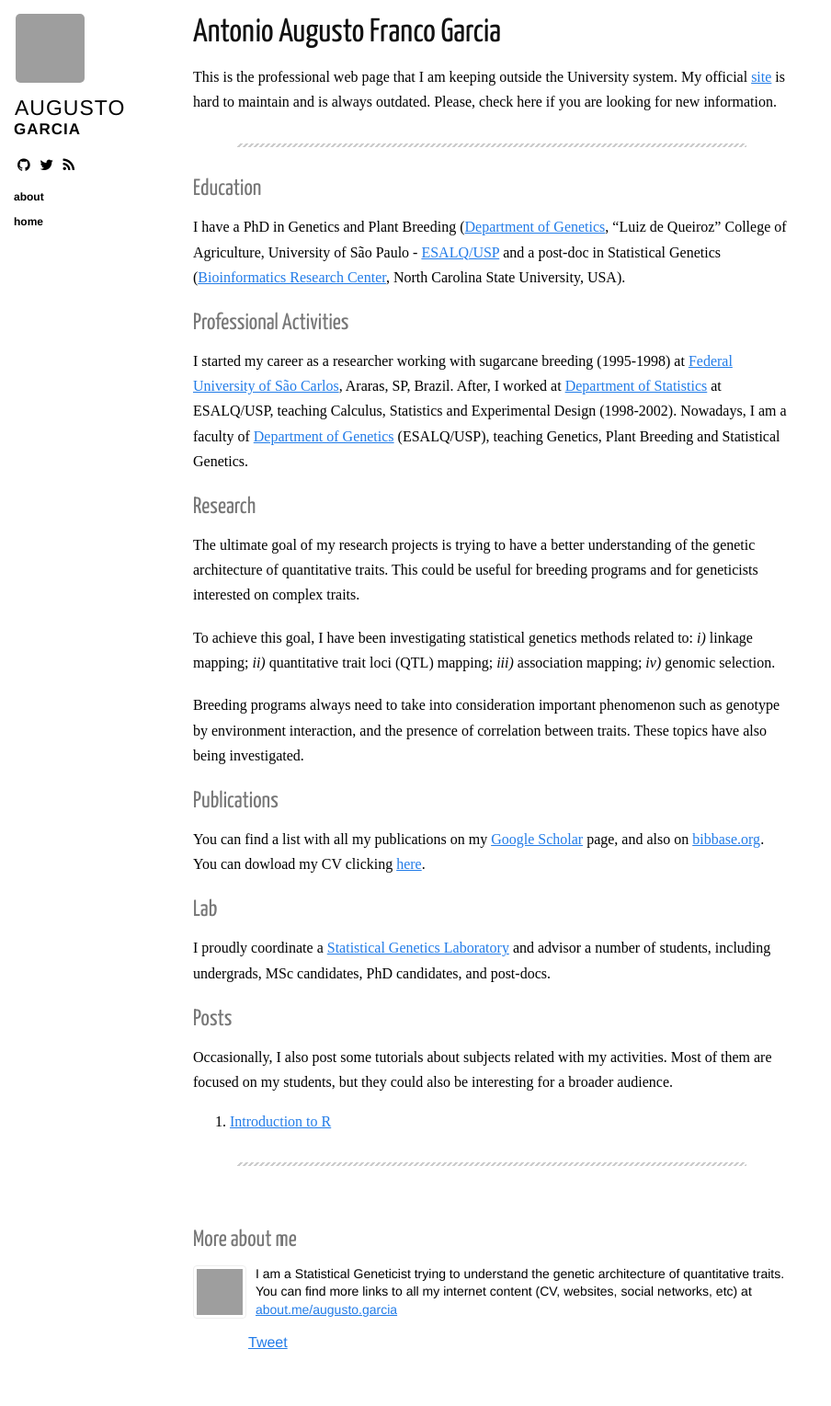
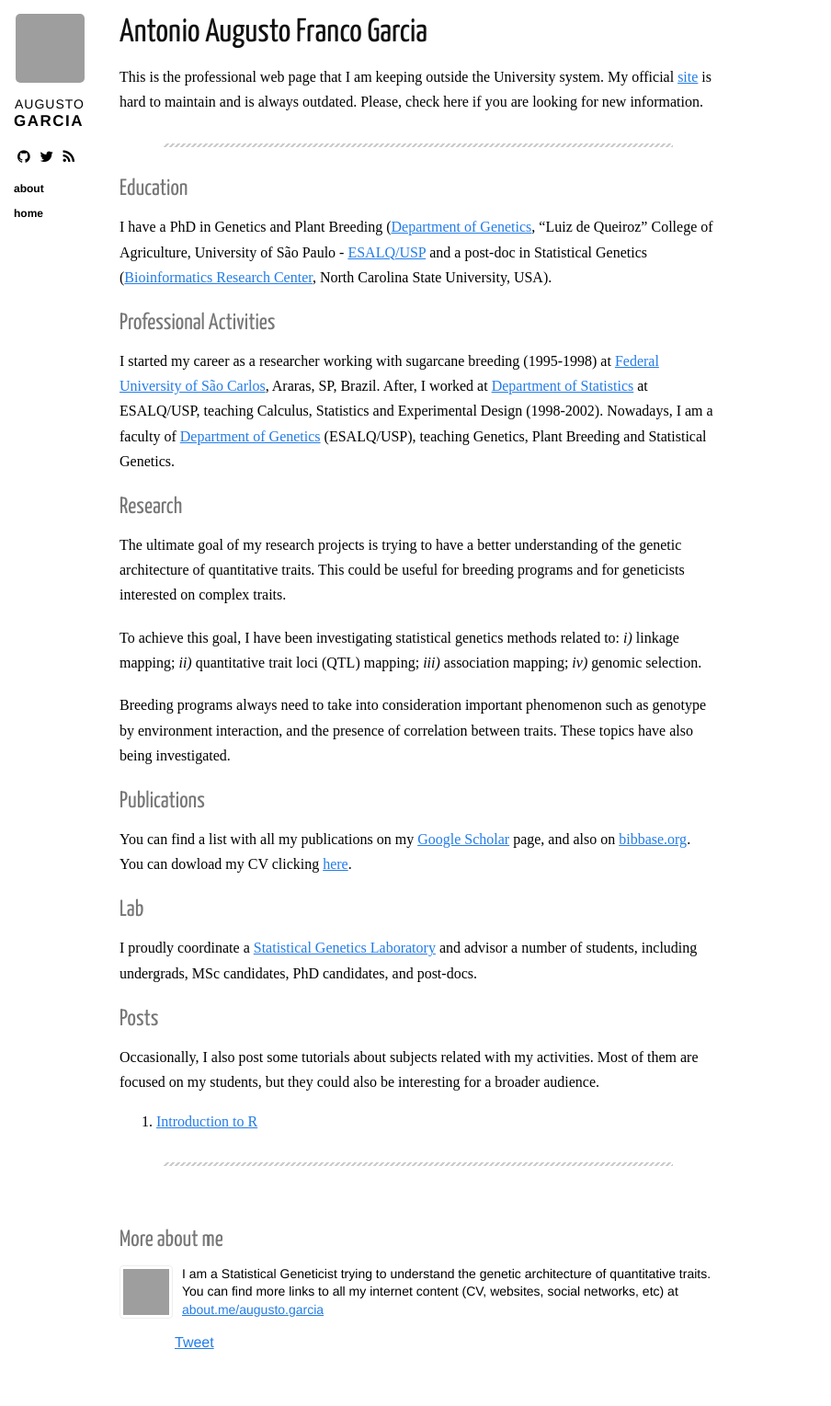
Before and after one commit to augusto-garcia/augusto-garcia.github.io, a Jekyll site: the page built from index.md, in a window 1280 px wide. Shown: the whole page at 92% size, without its empty margins (0-904 px from the left). Built offline with Jekyll 4.4.1, drawn with Linux system fonts in a browser that asks for light colours; nearby versions of some CDN libraries; Markdown is read by kramdown in place of the engine named in the settings; comment, search, counter and statistics services are not loaded; grey boxes are pictures that could not be loaded.

Commit message:
A few tweaks on font size (sidebar) and left margin (text)

```diff
--- a/css/base.css
+++ b/css/base.css
@@ -27,13 +27,13 @@ a {
     margin: 10px 0 20px 0; }
     .sidebar .name #fname {
       padding-left: 1px;
-      font-size: 23px;
+      font-size: 14px;
       letter-spacing: 1px;
       color: black; }
     .sidebar .name #lname {
       font-size: 17px;
       font-weight: bold;
-      letter-spacing: 1px;
+      letter-spacing: 1.5px;
       color: black; }
   .sidebar .meta a {
     margin-left: 0px;
@@ -63,7 +63,7 @@ a {
 
 .content {
   max-width: 650px;
-  margin-left: 210px;
+  margin-left: 130px;
   margin-right: 20px;
   margin-bottom: 50px; }
   .content h1 {
```
